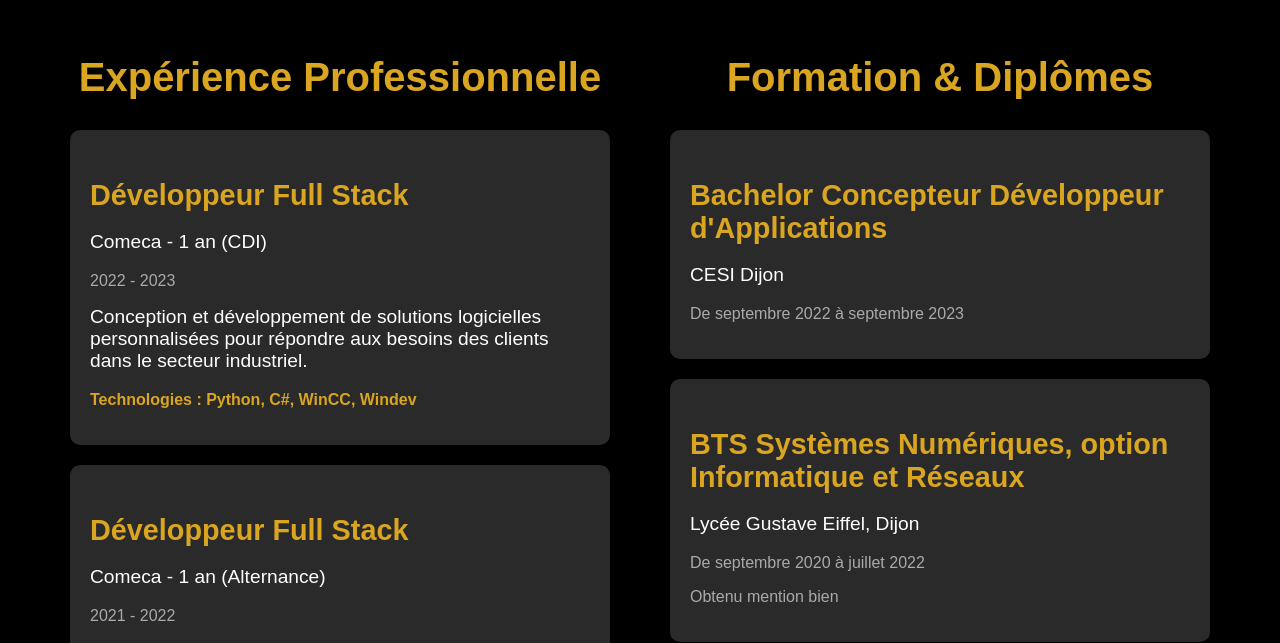
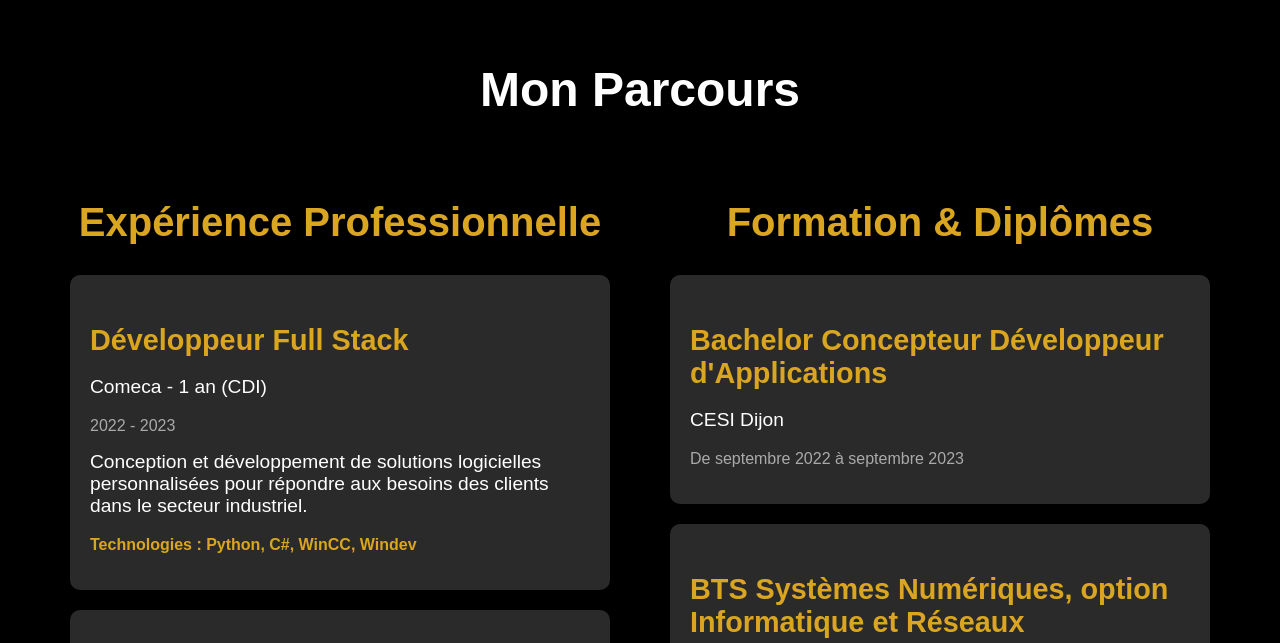
Before and after one commit to Seizuma/portfolio-stan, a React (Create React App) app: page / in a window 1280 px wide. Shown: the part 3430-4073 px from the top of the page. Built offline with nearby package versions, Linux system fonts and the light colour scheme; a web font is replaced by a local one.

Commit message:
ADD: Titre "Mon Parcours"

```diff
--- a/src/components/Education.jsx
+++ b/src/components/Education.jsx
@@ -1,16 +1,36 @@
 import React from 'react';
 import styled from 'styled-components';
+
+const PageContainer = styled.div`
+  display: flex;
+  flex-direction: column;
+  align-items: center;
+  padding: 50px 20px;
+`;
 
 const SectionContainer = styled.div`
   display: flex;
   justify-content: space-around;
   align-items: flex-start;
-  padding: 50px 20px;
+  width: 100%;
   flex-wrap: wrap;
 
   @media (max-width: 768px) {
     flex-direction: column; /* Empile les colonnes sur mobile */
     padding: 20px;
+  }
+`;
+
+const ExperienceTitle = styled.h1`
+  font-size: 3rem;
+  font-weight: bold;
+  color: #fff;
+  text-align: center;
+  margin-bottom: 50px;
+
+  @media (max-width: 768px) {
+    font-size: 2.5rem; /* Réduire la taille sur mobile */
+    margin-bottom: 30px;
   }
 `;
 
@@ -102,8 +122,12 @@ const Technologies = styled.p`
 
 const Education = () => {
   return (
-    <SectionContainer className="fade-in">
+    <PageContainer className="fade-in">
+      {/* Title of the entire section */}
+      <ExperienceTitle>Mon Parcours</ExperienceTitle>
 
+      {/* Conteneur pour l'expérience professionnelle et la formation */}
+      <SectionContainer>
         {/* Colonne Expérience Professionnelle */}
         <Column>
           <SectionTitle>Expérience Professionnelle</SectionTitle>
@@ -127,7 +151,6 @@ const Education = () => {
             </Description>
             <Technologies>Technologies : HTML, CSS, JavaScript, ExpressJs, NodeJs</Technologies>
           </Item>
-
         </Column>
 
         {/* Colonne Formation */}
@@ -154,6 +177,7 @@ const Education = () => {
           </Item>
         </Column>
       </SectionContainer>
+    </PageContainer>
   );
 };
 
```
Lines whose indentation alone changed are shown as unchanged.
